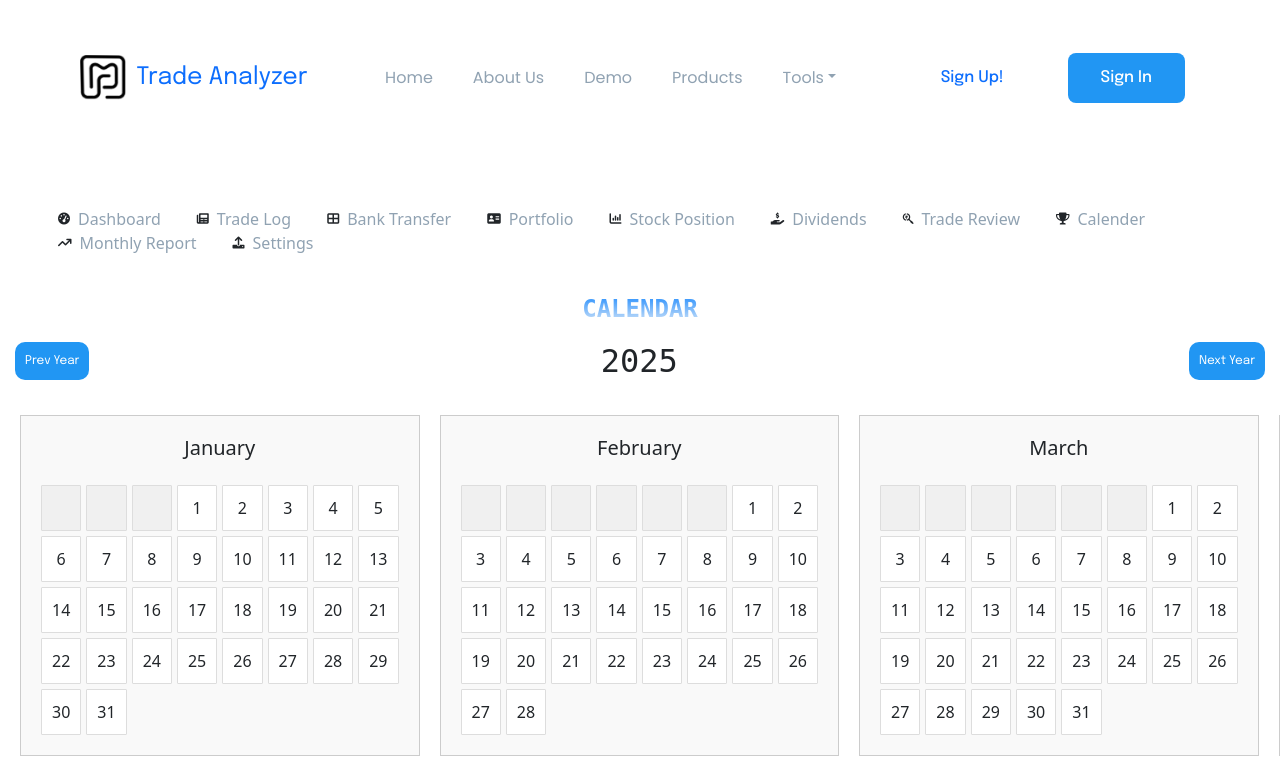
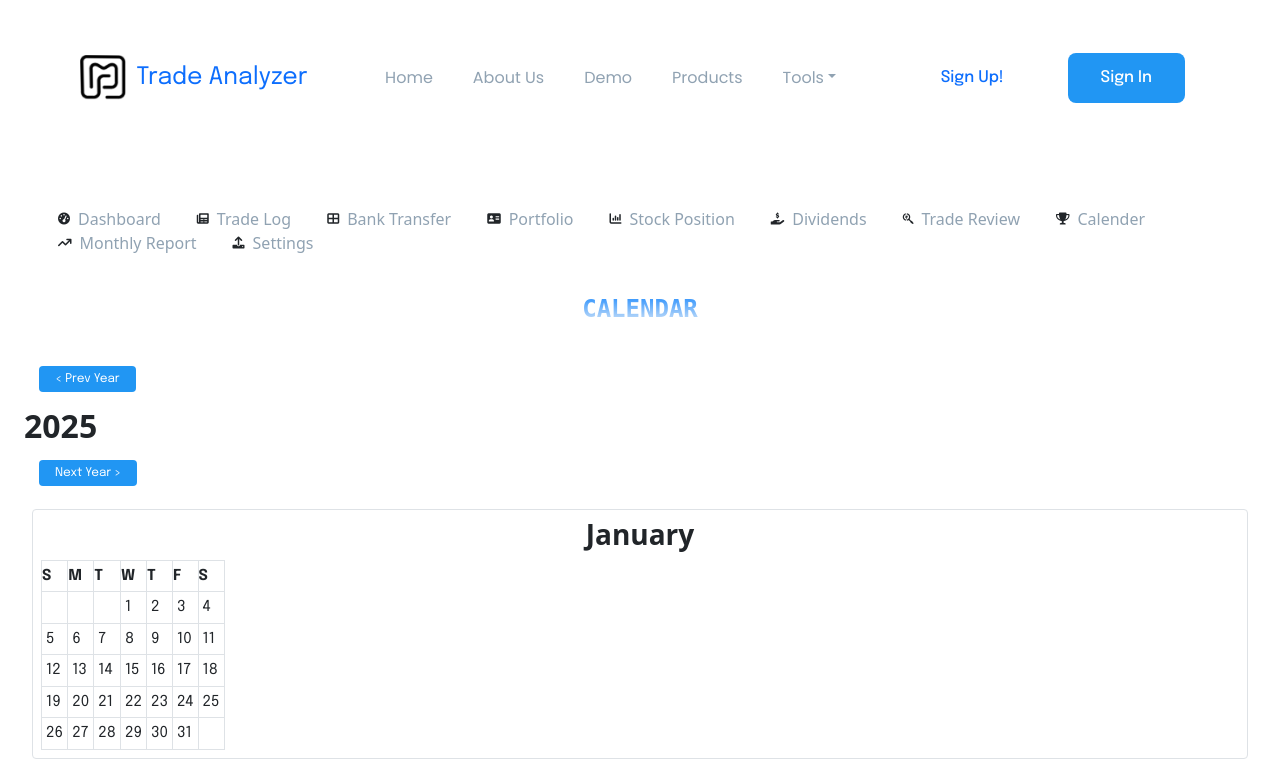
Before and after one commit to manishamandhan01/mpta-website, a React (Vite) app: page /calender in a window 1280 px wide. Shown: the top 774 px of the page. Built offline with nearby package versions, Linux system fonts and the light colour scheme; no server answers.

Commit message:
add calendar

```diff
--- a/package.json
+++ b/package.json
@@ -20,7 +20,9 @@
     "@mui/material": "^6.2.0",
     "@mui/x-data-grid": "^7.28.3",
     "bootstrap": "^5.3.5",
+    "classnames": "^2.5.1",
     "date-fns": "^4.1.0",
+    "dayjs": "^1.11.13",
     "font-awesome": "^4.7.0",
     "highcharts": "^12.1.2",
     "highcharts-more": "^0.1.7",
--- a/public/calender.css
+++ b/public/calender.css
@@ -40,15 +40,15 @@ button {
 }
 
 /* Month Container */
-.month-container {
-    margin-left: 20px;
-    max-width: 500px; /* Minimum width for each month */
-    width: 100%;
-    border: 1px solid #ccc;
-    padding: 20px;
-    box-sizing: border-box;
-    background-color: #f9f9f9;
-}
+/*.month-container {*/
+/*    margin-left: 20px;*/
+/*    max-width: 500px; !* Minimum width for each month *!*/
+/*    width: 100%;*/
+/*    border: 1px solid #ccc;*/
+/*    padding: 20px;*/
+/*    box-sizing: border-box;*/
+/*    background-color: #f9f9f9;*/
+/*}*/
 .highlight-today {
     border-radius: 50%;
     color: #007BFF;
--- a/src/Components/Calender/Calender.tsx
+++ b/src/Components/Calender/Calender.tsx
@@ -1,6 +1,9 @@
 // @flow
 import * as React from 'react';
 import {DashboardData} from "@Components/Dashboard/DashboardData.tsx";
+import TradeCalendar from "@Components/Calender/TradeCalendar.tsx";
+import {useState, useEffect} from "react";
+import {useGlobalStore, useTradeResults} from "@Components/DataGrid/GlobalState.tsx";
 
 
 type Props = {};
@@ -11,6 +14,22 @@ export const Calendar = (props: Props) => {
     const currentDay = currentDate.getDate(); // Current day of the month
     const currentMonth = currentDate.getMonth(); // Current month (0-indexed)
     const currentYearGlobal = currentDate.getFullYear(); // Current year
+    const {tradeRows, setTradeRows} = useGlobalStore();
+    const [calendarTradeRows, setCalendarTradeRows] = useState([]);
+    const { fetchTradeResults } = useTradeResults();
+
+    // Fetching data
+    const overAllPerformanceData = () => {
+        fetchTradeResults()
+            .then(json => {
+                setCalendarTradeRows(json['calendar_trades']);
+            })
+            .catch(err => console.log(err));
+    };
+
+    useEffect(() => {
+        overAllPerformanceData();
+    }, [tradeRows]);
 
 
     const monthNames = [
@@ -72,16 +91,19 @@ export const Calendar = (props: Props) => {
             <div className="calender-heading">
                 Calendar
             </div>
-            <div className="yearly-calendar-container">
-                <div className="year-header">
-                    <button onClick={() => setCurrentYear(currentYear - 1)}>Prev Year</button>
-                    <h2>{currentYear}</h2>
-                    <button onClick={() => setCurrentYear(currentYear + 1)}>Next Year</button>
+            {/*<div className="yearly-calendar-container">*/}
+                {/*<div className="year-header">*/}
+                {/*    <button onClick={() => setCurrentYear(currentYear - 1)}>Prev Year</button>*/}
+                {/*    <h2>{currentYear}</h2>*/}
+                {/*    <button onClick={() => setCurrentYear(currentYear + 1)}>Next Year</button>*/}
+                {/*</div>*/}
+                {/*<div className="scrollable-calendar">*/}
+                {/*    {monthNames.map((_, index) => renderMonth(index))}*/}
+                {/*</div>*/}
+                <div className="min-h-screen bg-gray-100">
+                    <TradeCalendar trades={calendarTradeRows}/>
                 </div>
-                <div className="scrollable-calendar">
-                    {monthNames.map((_, index) => renderMonth(index))}
-                </div>
-            </div>
+            {/*</div>*/}
         </div>
     );
 };
--- /dev/null
+++ b/src/Components/Calender/TradeCalendar.tsx
@@ -0,0 +1,119 @@
+import React, { useState } from 'react';
+import dayjs from 'dayjs';
+
+interface Trade {
+    date: string; // format: YYYY-MM-DD
+    profit: number;
+    trades: number;
+    symbol: string;
+}
+
+interface TradeCalendarProps {
+    trades: Trade[];
+}
+
+const TradeCalendar: React.FC<TradeCalendarProps> = ({ trades }) => {
+    const [currentYear, setCurrentYear] = useState(dayjs().year());
+
+    const tradeMap = trades.reduce((acc, trade) => {
+        const key = dayjs(trade.date).format('YYYY-MM-DD');
+        acc[key] = trade;
+        return acc;
+    }, {} as Record<string, Trade>);
+
+    const renderMonth = (monthIndex: number) => {
+        const month = dayjs().year(currentYear).month(monthIndex);
+        const startOfMonth = month.startOf('month');
+        const startDay = startOfMonth.day(); // Sunday = 0
+        const daysInMonth = startOfMonth.daysInMonth();
+
+        const weeks: JSX.Element[][] = [];
+        let currentWeek: JSX.Element[] = [];
+
+        for (let i = 0; i < startDay; i++) {
+            currentWeek.push(
+                <td key={`empty-${monthIndex}-${i}`} className="border w-[14.28%] h-[80px] p-1 align-top" />
+            );
+        }
+
+        for (let day = 1; day <= daysInMonth; day++) {
+            const date = startOfMonth.date(day);
+            const dateStr = date.format('YYYY-MM-DD');
+            const trade = tradeMap[dateStr];
+
+            const cellContent = trade ? (
+                <div
+                    className="flex flex-col justify-between h-full w-full rounded p-1 overflow-hidden"
+                    style={{
+                        backgroundColor: trade.profit > 0 ? '#bbf7d0' : '#fecaca',
+                    }}
+                >
+                    <div className="text-[10px] font-semibold truncate">{trade.symbol}</div>
+                    <div className="text-[12px] font-bold truncate">{trade.profit.toLocaleString()}</div>
+                    <div className="text-[10px] italic truncate">{trade.trades} Trade(s)</div>
+                </div>
+            ) : (
+                <div className="text-[12px] font-semibold">{day}</div>
+            );
+
+            currentWeek.push(
+                <td
+                    key={dateStr}
+                    className="border w-[14.28%] h-[80px] p-1 align-top"
+                >
+                    {cellContent}
+                </td>
+            );
+
+            if (date.day() === 6 || day === daysInMonth) {
+                weeks.push(currentWeek);
+                currentWeek = [];
+            }
+        }
+
+        return (
+            <div key={monthIndex} className="p-2 w-full sm:w-1/2 lg:w-1/3 box-border">
+                <div className="border rounded p-2 h-full bg-white">
+                    <h3 className="text-center font-bold mb-2 text-sm">{month.format('MMMM')}</h3>
+                    <table className="w-full table-fixed border-collapse text-xs border border-gray-300">
+                        <thead>
+                        <tr>
+                            {['S', 'M', 'T', 'W', 'T', 'F', 'S'].map((d) => (
+                                <th key={d} className="border bg-gray-100 text-[10px] py-1">{d}</th>
+                            ))}
+                        </tr>
+                        </thead>
+                        <tbody>
+                        {weeks.map((week, i) => (
+                            <tr key={i}>{week}</tr>
+                        ))}
+                        </tbody>
+                    </table>
+                </div>
+            </div>
+
+        );
+    };
+
+    return (
+        <div className="w-full max-w-7xl mx-auto p-4">
+            <div className="flex justify-between items-center mb-6">
+                <button onClick={() => setCurrentYear((y) => y - 1)}
+                        className="px-3 py-1 bg-gray-200 rounded hover:bg-gray-300">
+                    &lt; Prev Year
+                </button>
+                <h2 className="text-2xl font-bold">{currentYear}</h2>
+                <button onClick={() => setCurrentYear((y) => y + 1)}
+                        className="px-3 py-1 bg-gray-200 rounded hover:bg-gray-300">
+                    Next Year &gt;
+                </button>
+            </div>
+
+            <div className="flex flex-wrap">
+                {Array.from({length: 12}).map((_, monthIndex) => renderMonth(monthIndex))}
+            </div>
+        </div>
+    );
+};
+
+export default TradeCalendar;
```
Also changed, not shown: 1 other file (tests, documents, lock files or other folders).
